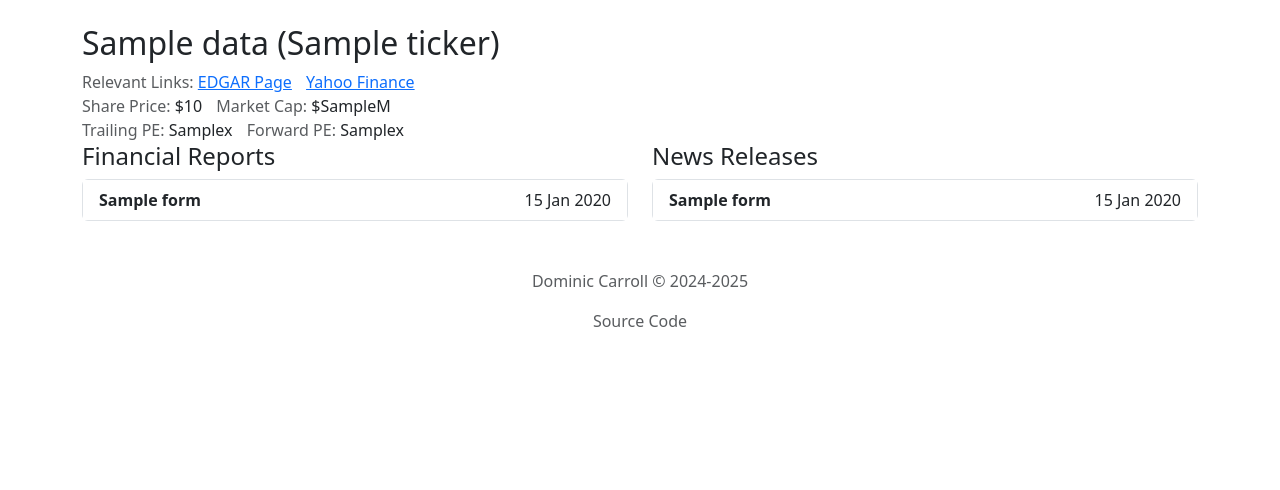
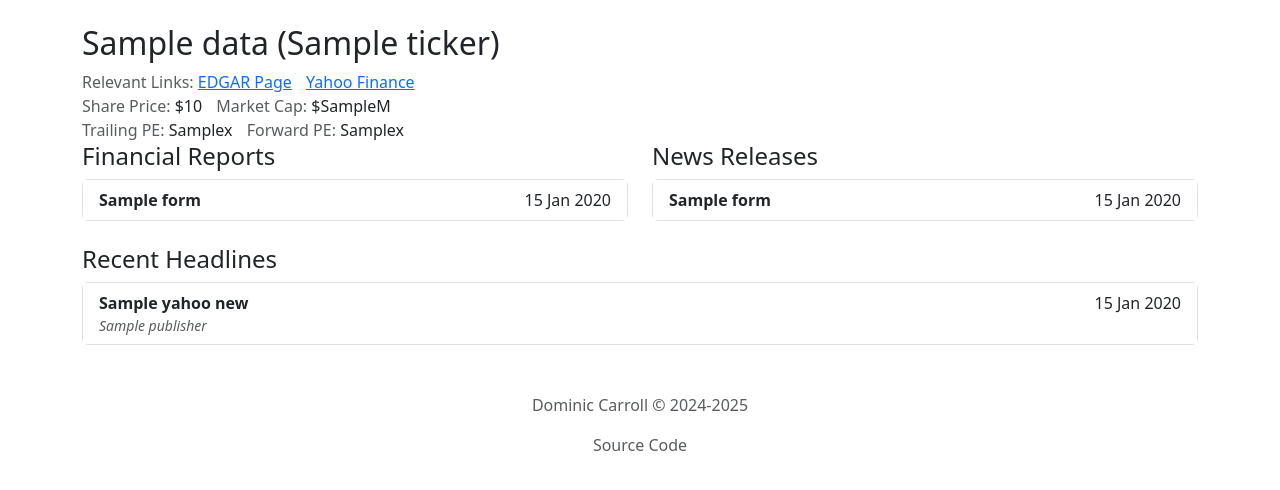
Before and after one commit to carrolldominic/smart-filings, a Node server app: template views/filing.handlebars in a window 1280 px wide. Shown: the part 56-546 px from the top of the page. Run offline with Node 20, Linux system fonts and the light colour scheme; the template is opened without the code that fills it: most values are stand-ins (such as "Sample title", 1, 10 or a date in 2020); some libraries are stand-ins or nearby versions.

Commit message:
added news headlines

```diff
--- a/views/filing.handlebars
+++ b/views/filing.handlebars
@@ -42,4 +42,23 @@
       </ul>
     </div>
   </div>
+  </br>
+  <div class="row">
+    <div class="col">
+      <h4>Recent Headlines</h4>
+      <ul class="list-group" style="max-height: 500px; overflow-y: auto;">
+        {{#each data.yahooNews}}
+            <a target="_blank" href="{{this.link}}" style="text-decoration: none;">
+              <li class="list-group-item d-flex flex-column">
+    <div class="d-flex justify-content-between w-100">
+        <b>{{this.title}}</b> {{this.providerPublishTime}}
+    </div>
+    <p class="text-muted fst-italic small mb-0">{{this.publisher}}</p>
+</li>
+
+            </a>
+        {{/each}}
+      </ul>
+      </div>
+  </div>
 </div>
```
Also changed, not shown: routes/filings.js (+5 -2 lines).
